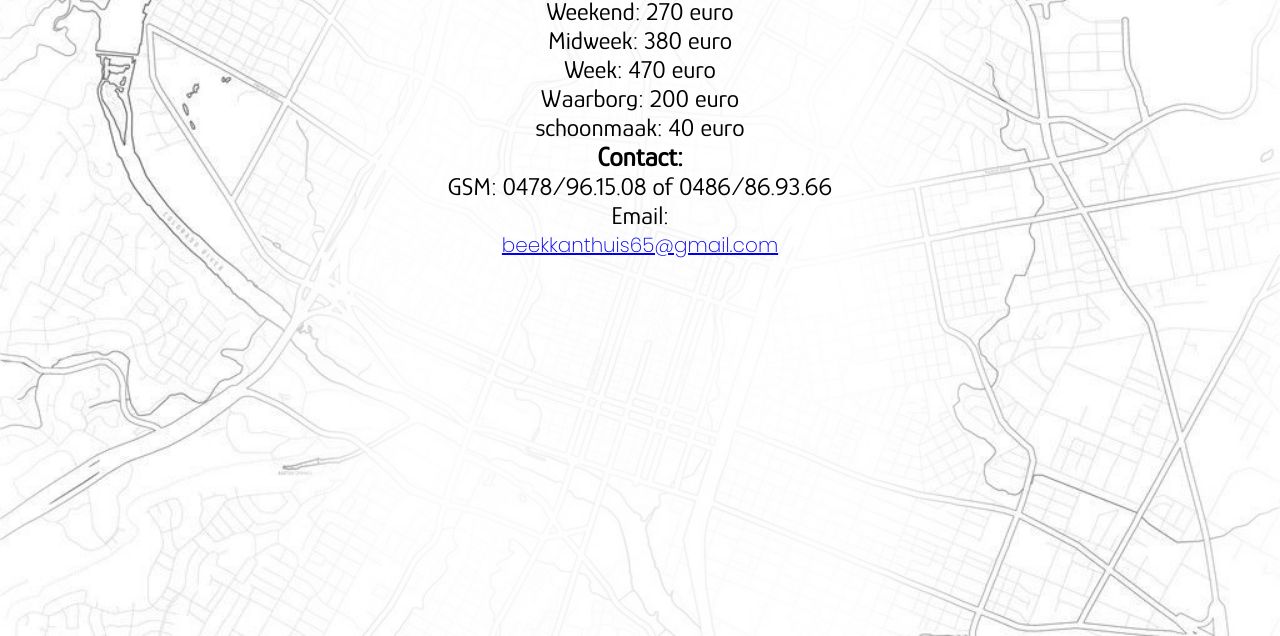
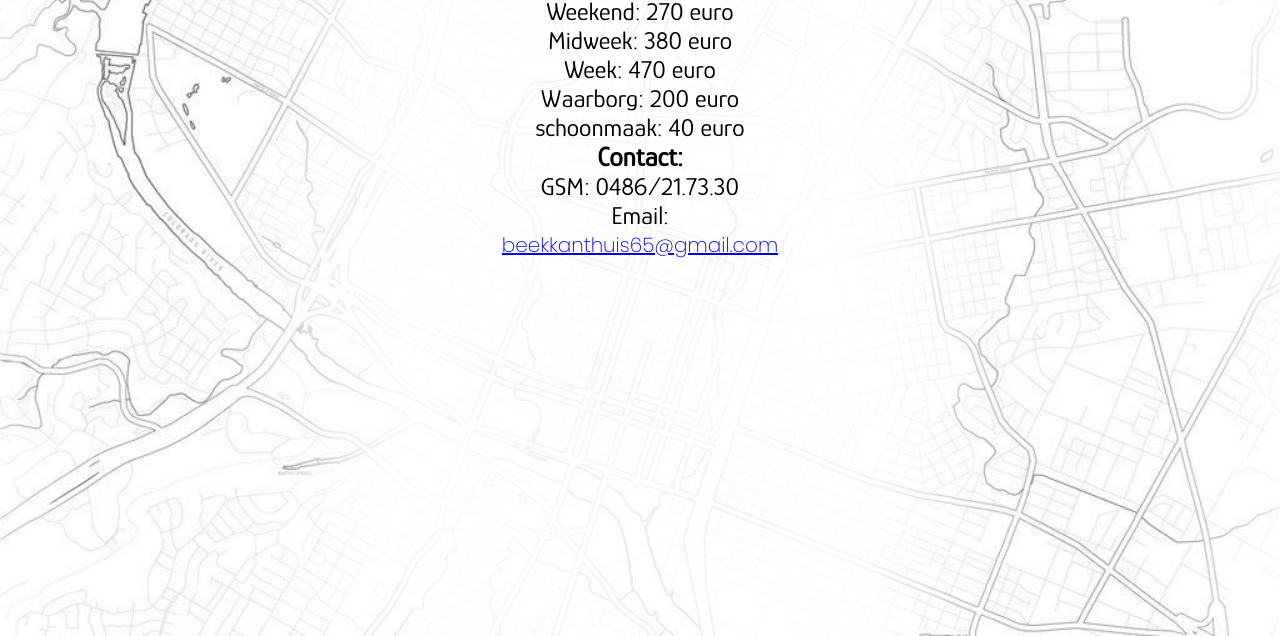
Before and after one commit to sami933/beekkanthuis2, a plain HTML site: page prijzen.html in a window 1280 px wide. Shown: the part 164-800 px from the top of the page. Drawn offline with Linux system fonts and the light colour scheme.

Commit message:
Update prijzen.html

```diff
--- a/prijzen.html
+++ b/prijzen.html
@@ -41,7 +41,7 @@ background-size: 100%">
     <br>
     <h3>Contact:</h3>
     <p>
-        GSM: 0478/96.15.08 of 0486/86.93.66
+        GSM: 0486/21.73.30
         <br>
         Email:
     </p>
```
